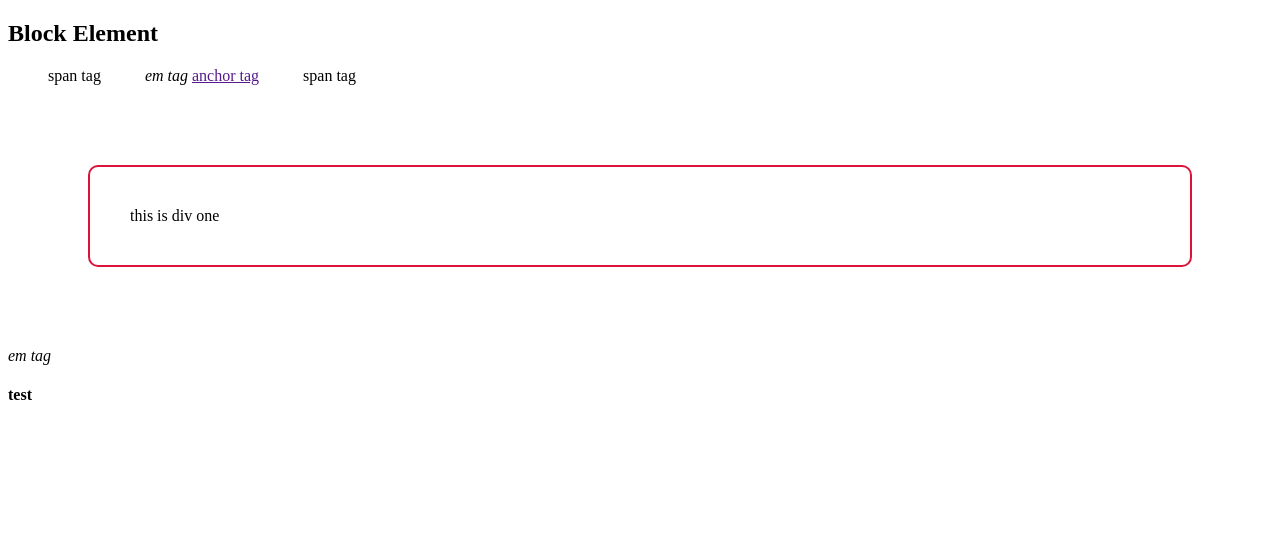
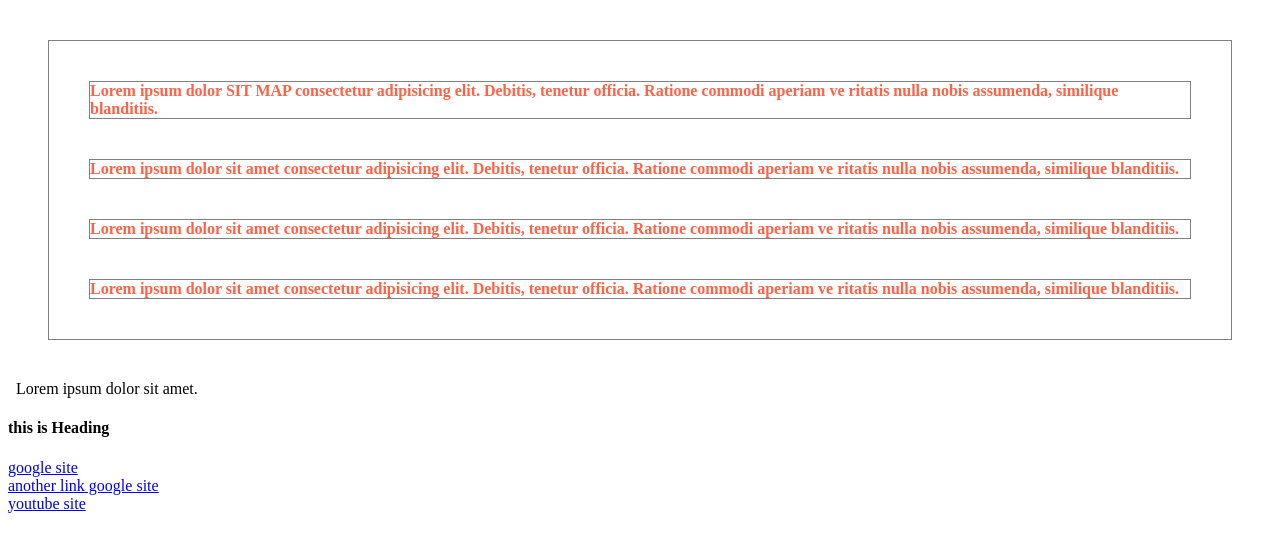
Before and after one commit to ahjam-taoufik/Html-css-introduction, a plain HTML site: page index.html in a window 1280 px wide. Drawn offline with Linux system fonts and the light colour scheme.

Commit message:
Class Selectors attributs inheritance

```diff
--- a/index.html
+++ b/index.html
@@ -3,19 +3,36 @@
     <link rel="stylesheet" href="style.css">
     <title>block and inline</title>
 </head>
-<body>
+<body class="content">
+    <div>
+        <p class="success">Lorem ipsum dolor <span>SIT MAP</span>  consectetur adipisicing elit.
+             Debitis, tenetur officia. Ratione commodi aperiam ve
+            ritatis nulla nobis assumenda, similique blanditiis.
+        </p>
+        <p class="error">Lorem ipsum dolor sit amet consectetur adipisicing elit.
+             Debitis, tenetur officia. Ratione commodi aperiam ve
+            ritatis nulla nobis assumenda, similique blanditiis.
+        </p>
+        <p class="error feedback">Lorem ipsum dolor sit amet consectetur adipisicing elit.
+             Debitis, tenetur officia. Ratione commodi aperiam ve
+            ritatis nulla nobis assumenda, similique blanditiis.
+        </p>
+        <p>Lorem ipsum dolor sit amet consectetur adipisicing elit.
+             Debitis, tenetur officia. Ratione commodi aperiam ve
+            ritatis nulla nobis assumenda, similique blanditiis.
+        </p>
+    </div>
 
-    <h2>Block Element</h2>
-    <span>span tag</span>
-    <em>em tag</em>
-    <a href="">anchor tag</a>
-    <span>span tag</span>
 
-    <div>this is div one</div>
-    <!-- <div>this is div two</div> -->
-    <!-- <div>this is div three</div> -->
-    <em>em tag</em>
-    <h4>test</h4>
+    <p class="error">Lorem ipsum dolor sit amet.</p>
+
+    <h4 class="success">this is Heading</h4>
+
+    <a href="https://wwww.google.com">google site</a>
+    <br>
+    <a href="https://wwww.google.fr">another link google site</a>
+    <br>
+    <a href="https://wwww.youtube.com">youtube site</a>
 
 </body>
 </html>
--- a/style.css
+++ b/style.css
@@ -1,21 +1,95 @@
-span{
-   /* display:block ; */
-   /* display: inline-block; */
-   margin: 20px;
-   padding: 20px;
 
+/* ================Part 1 ====================== */
+/* .error{
+    color: rgb(255, 75, 75);
+} */
+
+/* .success{
+    color: rgb(9, 212, 111);
+} */
+
+/* p.success{
+    color: rgb(9, 212, 111);
+} */
+/*
+h4.success{
+    color: rgb(35, 119, 77);
+} */
+
+
+/* p.error.feedback{
+    border: dashed;
+    border-width: 4px;
+} */
+
+/* .feedback{
+    border: dashed;
+    border-width: 4px;
+} */
+
+
+/* .error.feedback{
+    border: dashed;
+    border-width: 4px;
+} */
+
+/* h4.error.feedback{
+    border: dashed;
+    border-width: 4px;
+} */
+
+/* body{
+    background-color: rgb(236, 236, 250);
+    margin: 30px;
+    padding: 10px;
+} */
+
+/*
+div p{
+    color: hotpink;
+} */
+
+/* div p.error{
+    color: red;
+} */
+/*
+a{
+    background-color: lightcoral;
+   text-decoration: none;
+   color: white;
+   font-weight: bold;
+} */
+
+/* a[href="https://wwww.google.com"]{
+    color: yellow;
+} */
+
+
+/* contains */
+/* a[href*="google"]{
+    color: rgb(21, 255, 0);
+} */
+
+
+/* end with */
+/* a[href$="com"]{
+    color: rgb(83, 80, 233);
+    text-transform: uppercase;
+} */
+
+/* ================Part 2 inheritance ====================== */
+
+div{
+    color: tomato;
+    font-weight: bold;
+    border: 1px solid gray;
+    margin: 40px;
 
 
 }
 
-div{
-    /* display: inline; */
-    border: 2px solid crimson;
-    border-radius: 10px;
-    margin: 80px ;
-    padding: 40px;
-
-
-
+p{
+    border: inherit;
+    margin: inherit;
 
 }
```
